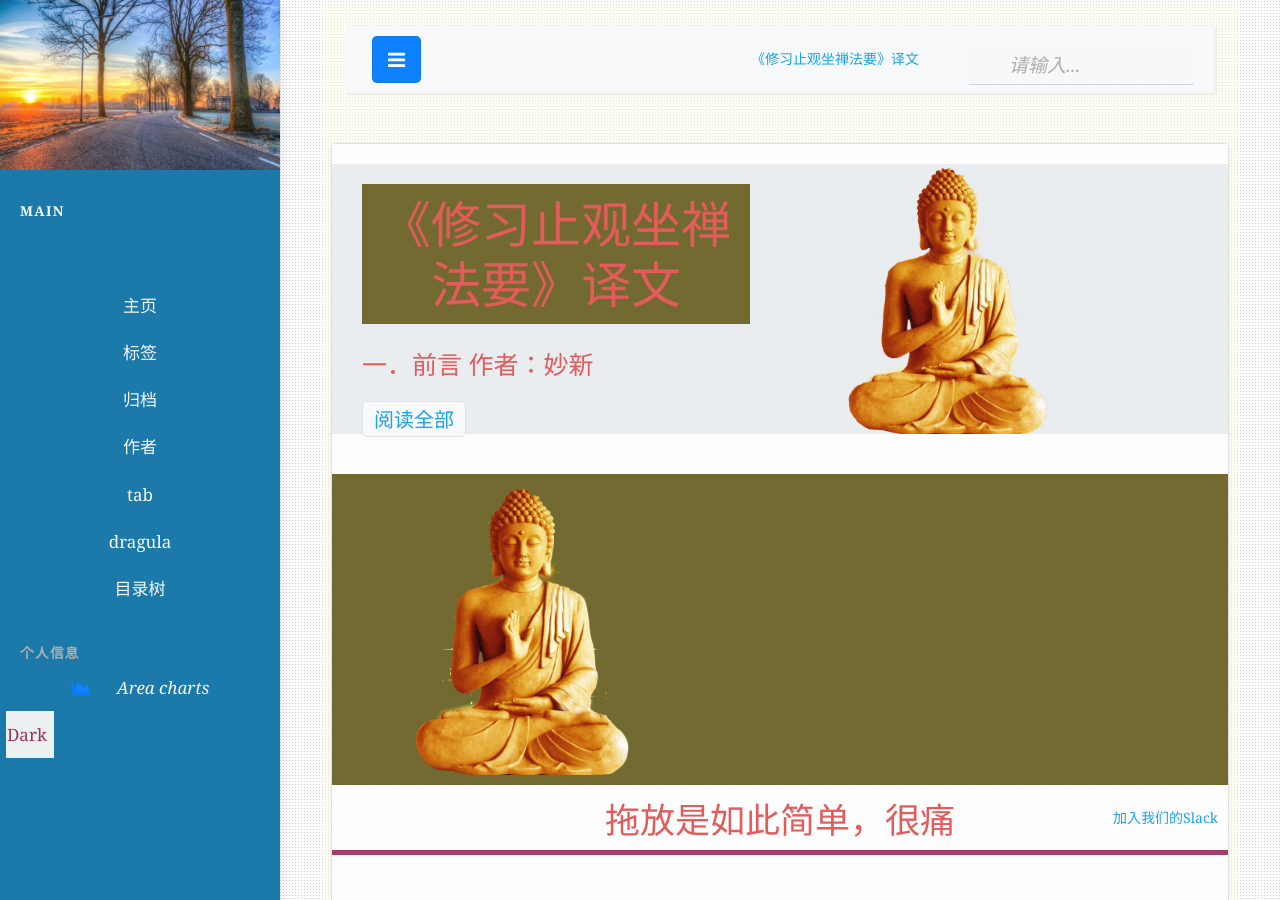
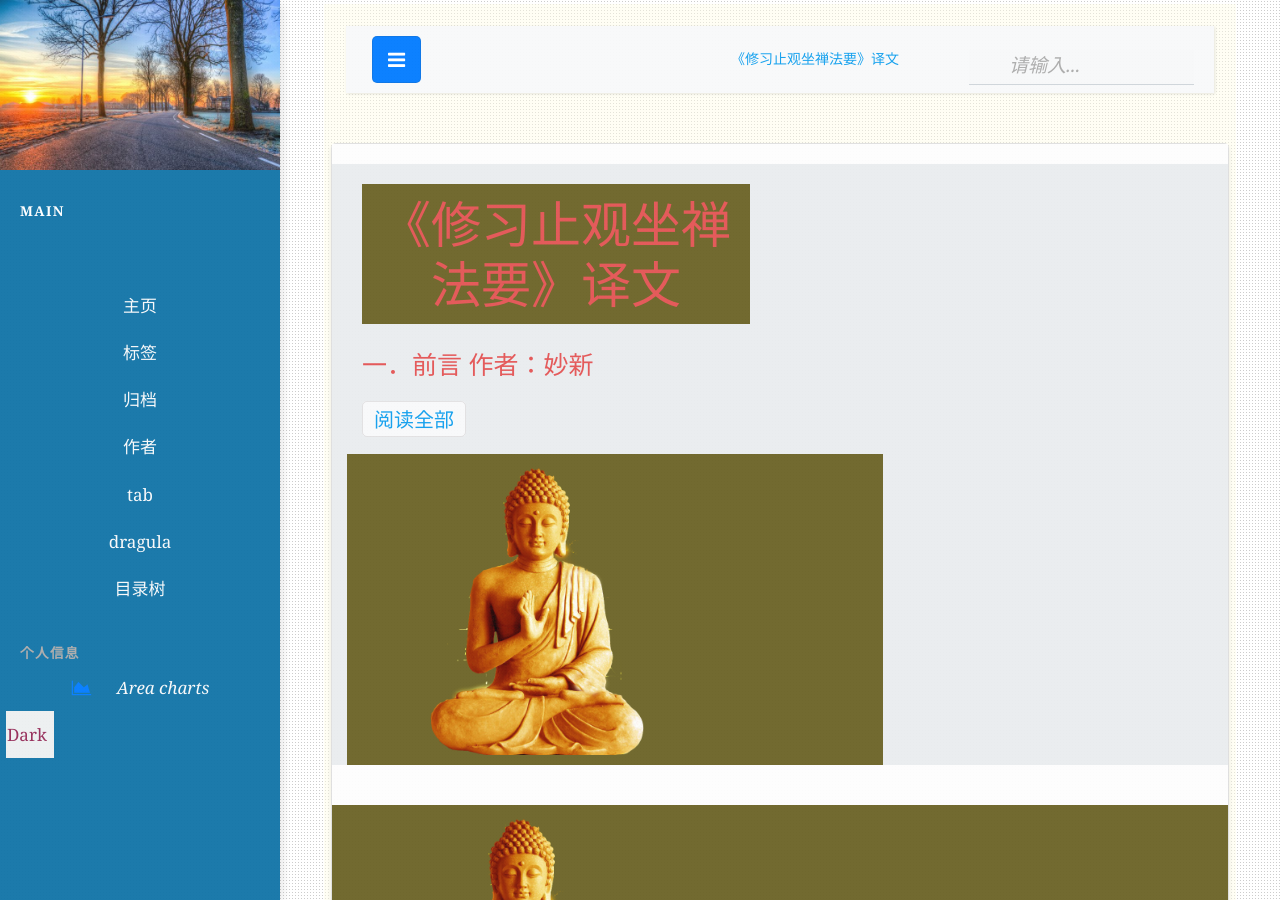
Before and after one commit to nengwuzhi/nengwuzhi.github.ioce, a Jekyll site: the page built from pages/dragula.html, in a window 1280 px wide and 900 px high. Built offline with Jekyll 4.4.1, drawn with Linux system fonts in a browser that asks for light colours; nearby versions of some CDN libraries.

Commit message:
Update dragula.html

```diff
--- a/pages/dragula.html
+++ b/pages/dragula.html
@@ -26,7 +26,8 @@
                 </p>
                 <a href="{{site.baseurl}}{{post.url}}" class="btn btn-light">阅读全部</a>
             </div>
-    <div href="{{site.baseurl}}{{post.url}}" alt="dragula" class="col-md-6 d-none d-md-block pr-0" style="background-size:cover;background-image:url({{ post.featimg }});"></div>
+
+<h1><a href="{{site.baseurl}}{{post.url}}"><img src='{{ post.featimg }}' width="516" height="214" onerror='this.src="resources/logo.png"' alt='dragula'/></a></h1>
         </div>
     </div>
 </div>
```
